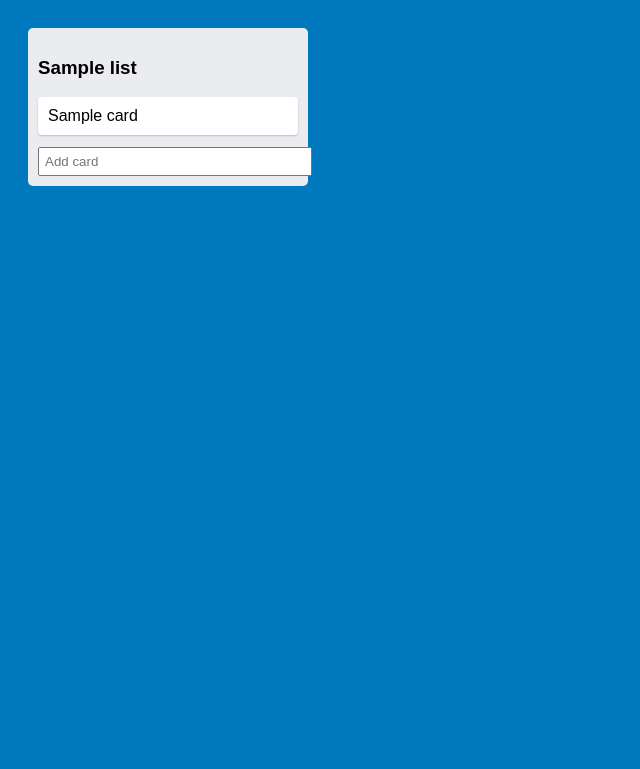
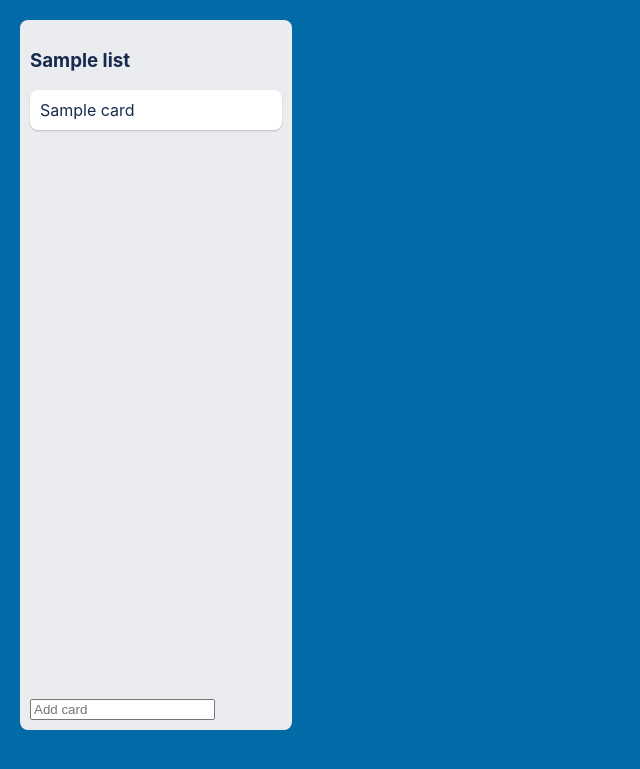
Before and after one commit to ayzaz027-alt/trello-clonee, a Flask app: page /project/1 in a window 1280 px wide. Shown: the top 769 px of the page, without its empty margins (0-640 px from the left). Run offline with Flask 3, Linux system fonts and the light colour scheme; tables that the repository leaves empty hold one stand-in row (values such as "Sample post").

Commit message:
Update style.css

```diff
--- a/templates/static/css/style.css
+++ b/templates/static/css/style.css
@@ -1,35 +1,87 @@
-body {
-  font-family: Arial;
-  background: #0079bf;
+:root {
+  --bg-blue: #026aa7;
+  --list-bg: #ebecf0;
+  --card-bg: #ffffff;
+  --text-dark: #172b4d;
+  --border-radius: 8px;
 }
 
+* {
+  box-sizing: border-box;
+}
+
+body {
+  margin: 0;
+  font-family: -apple-system, BlinkMacSystemFont, "Segoe UI", Roboto;
+  background: var(--bg-blue);
+  color: var(--text-dark);
+}
+
+/* HEADER */
+.header {
+  height: 50px;
+  background: rgba(0,0,0,0.15);
+  display: flex;
+  align-items: center;
+  padding: 0 20px;
+  color: white;
+  font-weight: 600;
+}
+
+/* BOARD */
 .board {
   display: flex;
-  gap: 20px;
+  gap: 12px;
   padding: 20px;
+  overflow-x: auto;
+  height: calc(100vh - 50px);
 }
 
+/* LIST */
 .list {
-  background: #ebecf0;
-  width: 260px;
+  background: var(--list-bg);
+  width: 272px;
+  min-width: 272px;
+  border-radius: var(--border-radius);
   padding: 10px;
-  border-radius: 5px;
+  display: flex;
+  flex-direction: column;
 }
 
+.list-title {
+  font-weight: 600;
+  margin-bottom: 10px;
+}
+
+/* CARDS */
 .cards {
-  min-height: 50px;
+  flex-grow: 1;
+  display: flex;
+  flex-direction: column;
+  gap: 8px;
 }
 
 .card {
-  background: white;
+  background: var(--card-bg);
   padding: 10px;
-  margin-bottom: 8px;
-  border-radius: 4px;
+  border-radius: var(--border-radius);
+  box-shadow: 0 1px 2px rgba(0,0,0,0.2);
   cursor: grab;
-  box-shadow: 0 1px 2px rgba(0,0,0,0.2);
 }
 
-input {
+.card:hover {
+  background: #f4f5f7;
+}
+
+/* ADD CARD */
+.add-card {
+  margin-top: 8px;
+}
+
+.add-card input {
   width: 100%;
-  padding: 5px;
+  padding: 8px;
+  border-radius: 6px;
+  border: none;
+  outline: none;
 }
```
